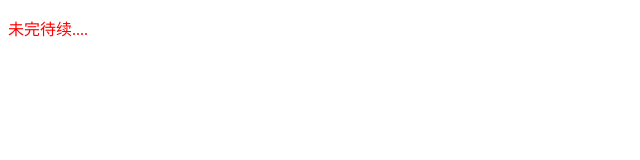
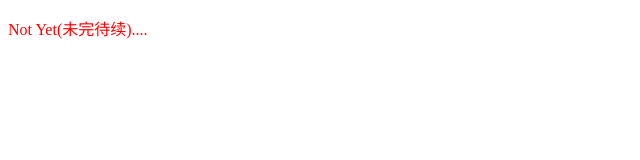
Before and after one commit to chengdongsheng/chengdongsheng.github.io, a plain HTML site: page index.html in a window 1280 px wide. Shown: the whole page, without its empty margins (0-640 px from the left). Drawn offline with Linux system fonts and the light colour scheme.

Commit message:
Update index.html

```diff
--- a/index.html
+++ b/index.html
@@ -5,6 +5,6 @@
     <title>程冬生的个人网站</title>
   </head>
   <body>
-    <p style="color:red;">未完待续....</p>
+    <p style="color:red;">Not Yet(未完待续)....</p>
   </body>
 <html/>
```
